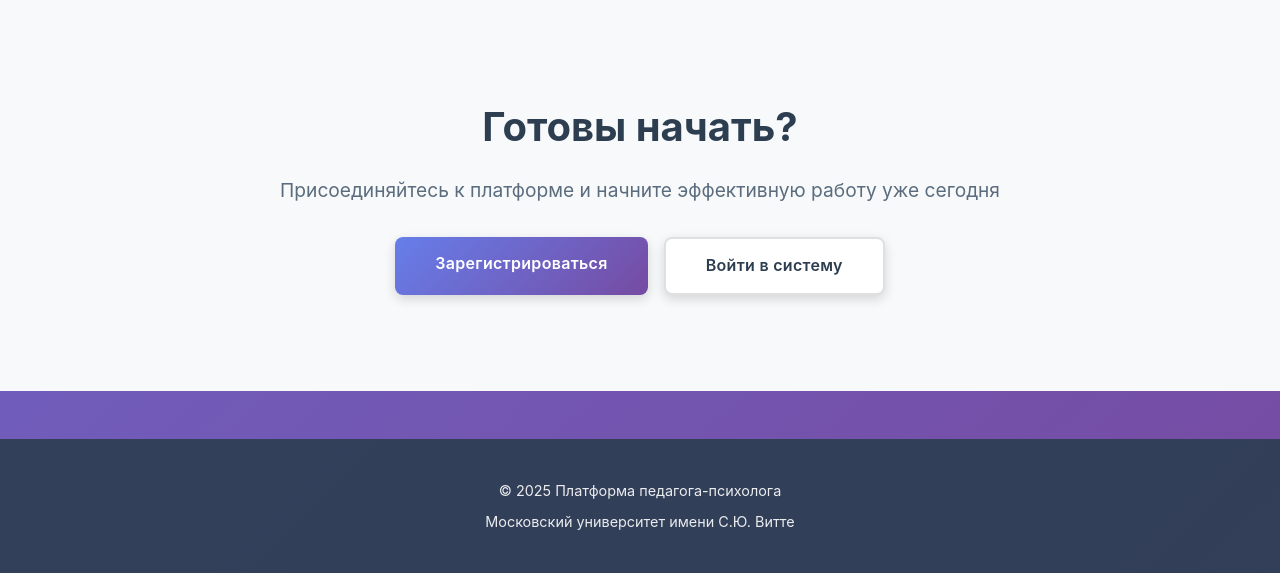
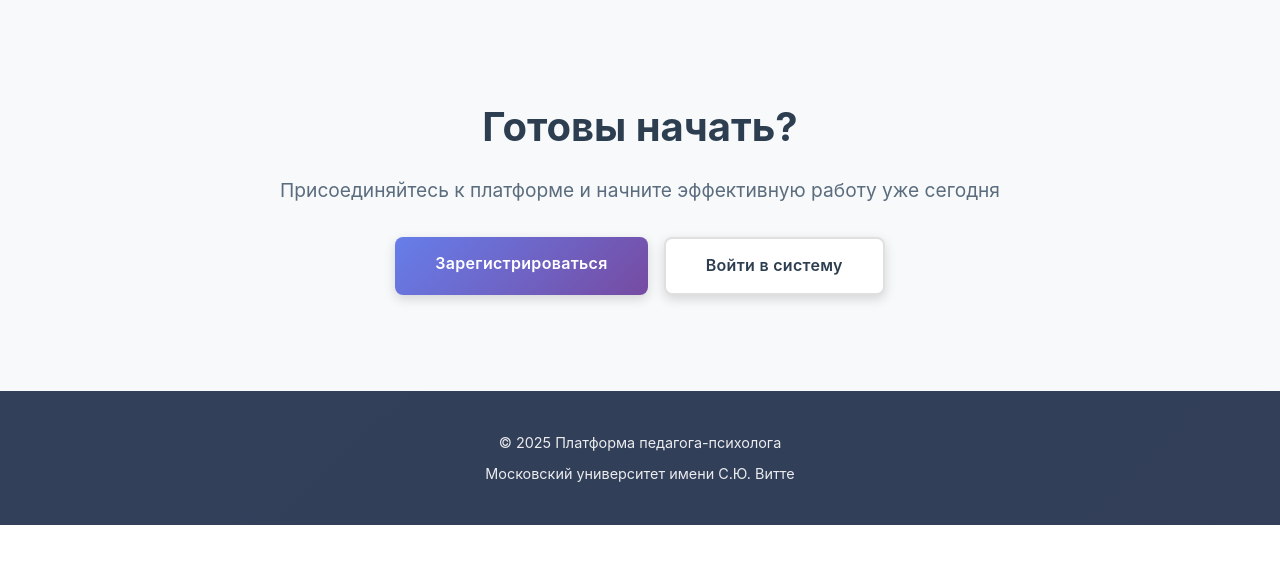
Before and after one commit to psixolog44/psixolog-cabinet, a Django app: page / in a window 1280 px wide. Shown: the part 2375-2948 px from the top of the page. After the commit the page ends 2900 px from the top, so only its background shows below. Run offline with Django 5.2, Linux system fonts and the light colour scheme.

Commit message:
Fixed footer

```diff
--- a/static/css/style.css
+++ b/static/css/style.css
@@ -241,7 +241,7 @@ footer {
     color: white;
     text-align: center;
     padding: 2rem 0;
-    margin-top: 3rem;
+    margin-top: 0;
 }
 
 footer p {
```
